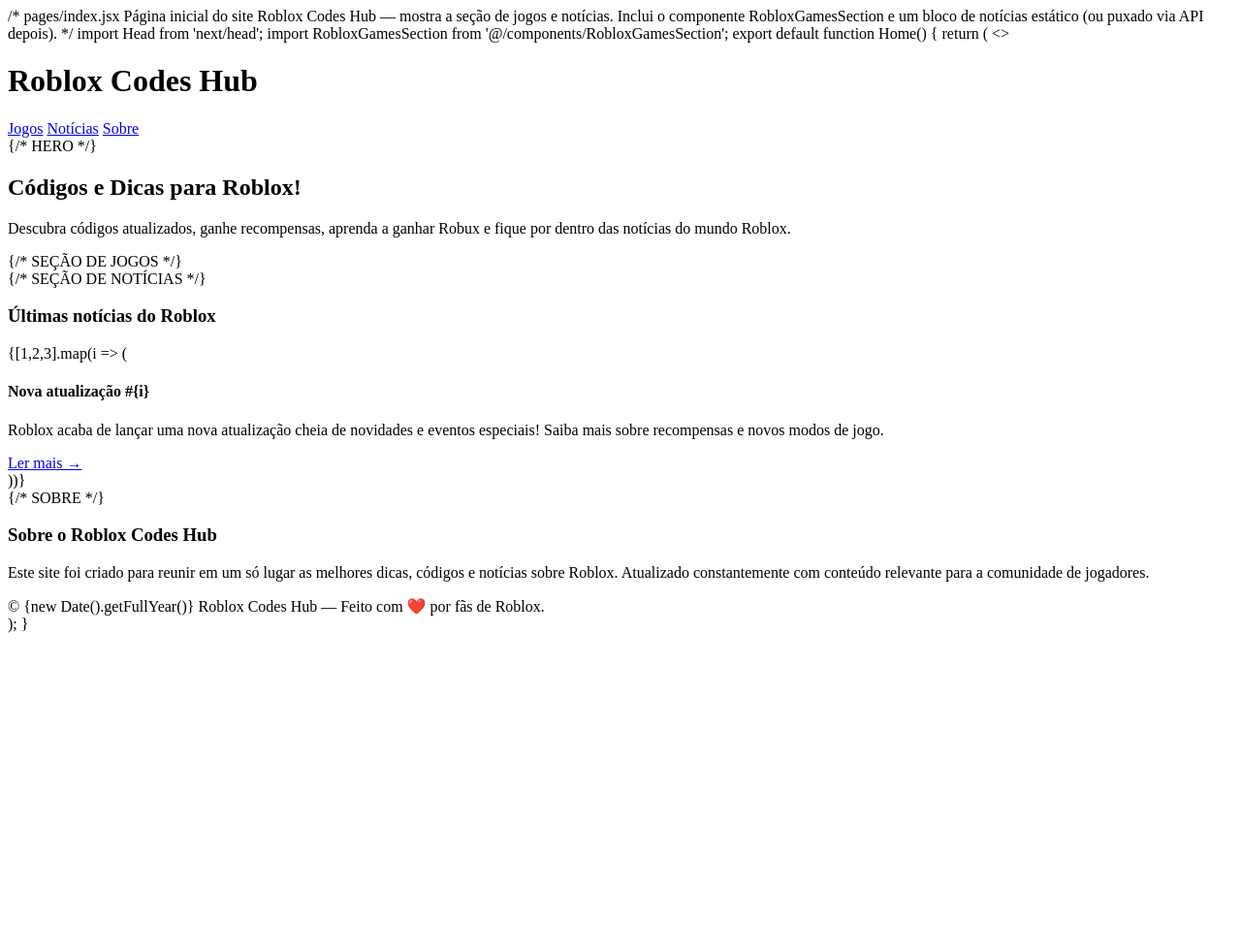
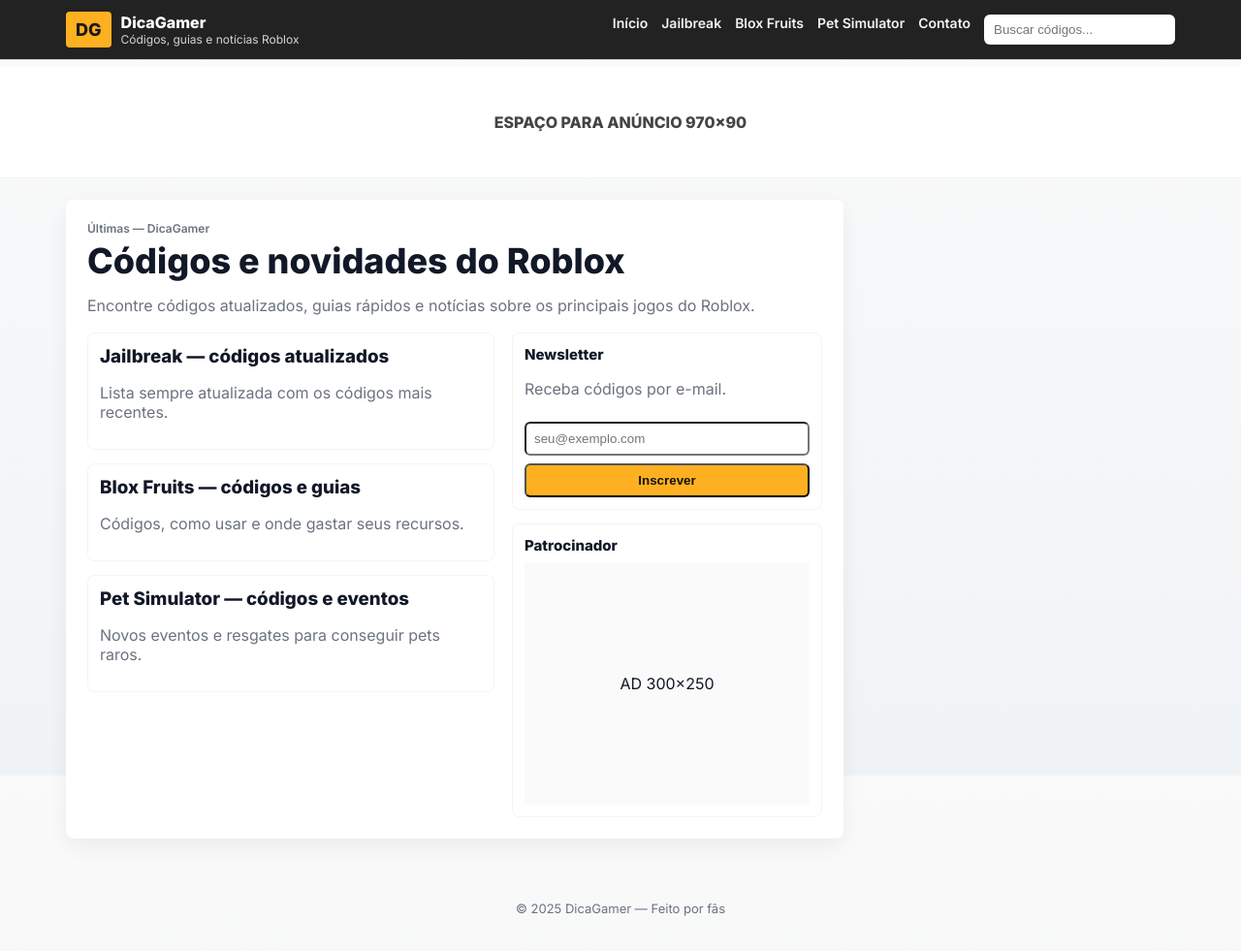
Before and after one commit to washingtn404/DicaGamer, a plain HTML site: page index.html in a window 1280 px wide. Shown: the whole page at 97% size. Before the commit the page ends 800 px from the top, so only its background shows below. Drawn offline with Linux system fonts and the light colour scheme.

Commit message:
Update index.html

```diff
--- a/index.html
+++ b/index.html
@@ -1,67 +1,74 @@
-/*
-  pages/index.jsx
-  Página inicial do site Roblox Codes Hub — mostra a seção de jogos e notícias.
-  Inclui o componente RobloxGamesSection e um bloco de notícias estático (ou puxado via API depois).
-*/
+<!doctype html>
+<html lang="pt-BR">
+<head>
+  <meta charset="utf-8">
+  <meta name="viewport" content="width=device-width,initial-scale=1">
+  <title>DicaGamer — Códigos e Notícias Roblox</title>
+  <link href="https://fonts.googleapis.com/css2?family=Inter:wght@300;400;600;800&display=swap" rel="stylesheet">
+  <link rel="stylesheet" href="/assets/styles.css">
+</head>
+<body>
+  <div class="topbar" role="banner">
+    <div class="wrap">
+      <div class="brand">
+        <div class="logo">DG</div>
+        <div><div style="font-weight:800;color:#fff;">DicaGamer</div><div style="font-size:12px;color:#d1d5db;">Códigos, guias e notícias Roblox</div></div>
+      </div>
 
-import Head from 'next/head';
-import RobloxGamesSection from '@/components/RobloxGamesSection';
+      <nav class="primary" aria-label="principal">
+        <a href="/">Início</a>
+        <a href="/jailbreak.html">Jailbreak</a>
+        <a href="/blox-fruits.html">Blox Fruits</a>
+        <a href="/pet-simulator.html">Pet Simulator</a>
+        <a href="#contato">Contato</a>
+        <div class="search"><input placeholder="Buscar códigos..." aria-label="buscar"/></div>
+      </nav>
+    </div>
+  </div>
 
-export default function Home() {
-  return (
-    <>
-      <Head>
-        <title>Roblox Codes Hub — Ganhe Robux, Códigos e Notícias</title>
-        <meta name="description" content="Site de códigos, dicas e novidades sobre jogos Roblox." />
-      </Head>
+  <div class="adstrip" aria-hidden="true">
+    <div class="wrap" style="justify-content:center"><div style="width:970px;height:90px;display:flex;align-items:center;justify-content:center;color:#444;font-weight:700">ESPAÇO PARA ANÚNCIO 970x90</div></div>
+  </div>
 
-      <main className="min-h-screen bg-gradient-to-b from-[#071029] to-[#071a2a] text-gray-100 font-sans">
-        <header className="border-b border-white/5 bg-black/10 py-6">
-          <div className="max-w-6xl mx-auto px-6 flex flex-col sm:flex-row sm:items-center sm:justify-between">
-            <h1 className="text-2xl font-bold text-cyan-400">Roblox Codes Hub</h1>
-            <nav className="mt-4 sm:mt-0 flex gap-4 text-sm">
-              <a href="#jogos" className="hover:text-cyan-400">Jogos</a>
-              <a href="#noticias" className="hover:text-cyan-400">Notícias</a>
-              <a href="#sobre" className="hover:text-cyan-400">Sobre</a>
-            </nav>
+  <main class="container" role="main">
+    <section style="grid-column:1/2">
+      <article class="article">
+        <div class="kicker">Últimas — DicaGamer</div>
+        <h1 class="title">Códigos e novidades do Roblox</h1>
+        <p class="lead">Encontre códigos atualizados, guias rápidos e notícias sobre os principais jogos do Roblox.</p>
+
+        <div style="display:grid;grid-template-columns:1fr 320px;gap:18px">
+          <div>
+            <!-- Lista de posts/artigos -->
+            <div style="display:grid;gap:14px">
+              <a href="/jailbreak.html" class="widget" style="display:block;text-decoration:none;color:inherit">
+                <h3 style="margin:0 0 8px">Jailbreak — códigos atualizados</h3>
+                <p class="muted">Lista sempre atualizada com os códigos mais recentes.</p>
+              </a>
+
+              <a href="/blox-fruits.html" class="widget" style="display:block;text-decoration:none;color:inherit">
+                <h3 style="margin:0 0 8px">Blox Fruits — códigos e guias</h3>
+                <p class="muted">Códigos, como usar e onde gastar seus recursos.</p>
+              </a>
+
+              <a href="/pet-simulator.html" class="widget" style="display:block;text-decoration:none;color:inherit">
+                <h3 style="margin:0 0 8px">Pet Simulator — códigos e eventos</h3>
+                <p class="muted">Novos eventos e resgates para conseguir pets raros.</p>
+              </a>
+            </div>
           </div>
-        </header>
 
-        {/* HERO */}
-        <section className="py-16 text-center px-6">
-          <h2 className="text-4xl font-extrabold mb-3">Códigos e Dicas para Roblox!</h2>
-          <p className="text-gray-300 max-w-2xl mx-auto">Descubra códigos atualizados, ganhe recompensas, aprenda a ganhar Robux e fique por dentro das notícias do mundo Roblox.</p>
-        </section>
+          <aside class="sidebar">
+            <div class="widget"><h5>Newsletter</h5><p class="muted">Receba códigos por e-mail.</p><input placeholder="seu@exemplo.com" style="width:100%;padding:8px;margin-top:8px;border-radius:6px"/><button class="btn" style="width:100%;margin-top:8px">Inscrever</button></div>
+            <div class="widget"><h5>Patrocinador</h5><div style="height:250px;background:#fafafa;display:flex;align-items:center;justify-content:center">AD 300x250</div></div>
+          </aside>
+        </div>
+      </article>
+    </section>
+  </main>
 
-        {/* SEÇÃO DE JOGOS */}
-        <section id="jogos" className="py-10 border-t border-white/10">
-          <RobloxGamesSection />
-        </section>
+  <footer><div style="max-width:1180px;margin:0 auto;padding:18px;color:#6b7280">© <span id="year"></span> DicaGamer — Feito por fãs</div></footer>
 
-        {/* SEÇÃO DE NOTÍCIAS */}
-        <section id="noticias" className="py-16 px-6 max-w-6xl mx-auto">
-          <h3 className="text-2xl font-bold mb-6 text-cyan-400">Últimas notícias do Roblox</h3>
-          <div className="grid grid-cols-1 md:grid-cols-2 lg:grid-cols-3 gap-6">
-            {[1,2,3].map(i => (
-              <article key={i} className="bg-white/5 p-4 rounded-xl border border-white/10 shadow">
-                <h4 className="font-semibold mb-2">Nova atualização #{i}</h4>
-                <p className="text-sm text-gray-300 mb-3">Roblox acaba de lançar uma nova atualização cheia de novidades e eventos especiais! Saiba mais sobre recompensas e novos modos de jogo.</p>
-                <a href="#" className="text-cyan-400 text-sm font-semibold">Ler mais →</a>
-              </article>
-            ))}
-          </div>
-        </section>
-
-        {/* SOBRE */}
-        <section id="sobre" className="py-20 bg-black/20 text-center">
-          <h3 className="text-2xl font-bold mb-4 text-cyan-400">Sobre o Roblox Codes Hub</h3>
-          <p className="max-w-2xl mx-auto text-gray-300">Este site foi criado para reunir em um só lugar as melhores dicas, códigos e notícias sobre Roblox. Atualizado constantemente com conteúdo relevante para a comunidade de jogadores.</p>
-        </section>
-
-        <footer className="border-t border-white/10 py-6 text-center text-sm text-gray-400 bg-black/10">
-          © {new Date().getFullYear()} Roblox Codes Hub — Feito com ❤️ por fãs de Roblox.
-        </footer>
-      </main>
-    </>
-  );
-}
+  <script>document.getElementById('year').textContent = new Date().getFullYear();</script>
+</body>
+</html>
```
